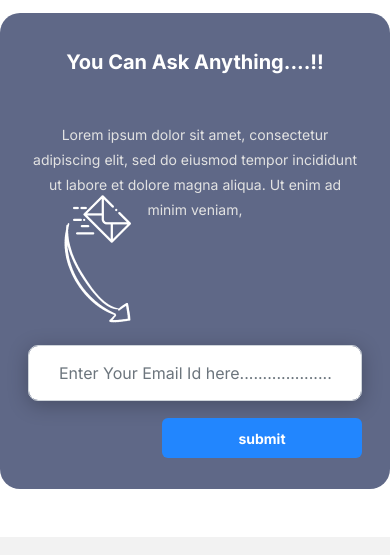
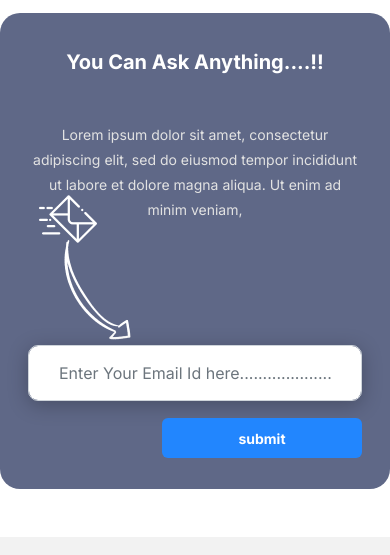
Before and after one commit to goswami22/Top-Heaven, a plain HTML site: page index.html in a window 390 px wide. Shown: the part 6380-6935 px from the top of the page. Drawn offline with nearby package versions, Linux system fonts and the light colour scheme.

Commit message:
Update responsive.css

```diff
--- a/assets/css/responsive.css
+++ b/assets/css/responsive.css
@@ -304,20 +304,20 @@
         font-size: 14px;
         line-height: 25px;
         margin-bottom: 127px;
-        width: 332px;
+        width: auto;
         height: 96px;
     }
 
     #query .message-icon {
         position: absolute;
-        left: 72.62px;
+        left: 38.62px;
         top: 177px;
     }
 
     #query .arrow-icon {
         position: absolute;
         left: 45px;
-        top: 209px;
+        top: 226px;
     }
 
     #query .input-box {
```
